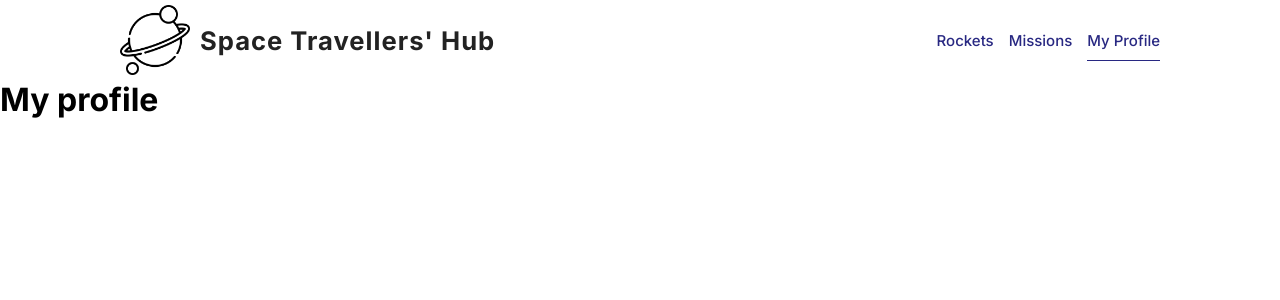
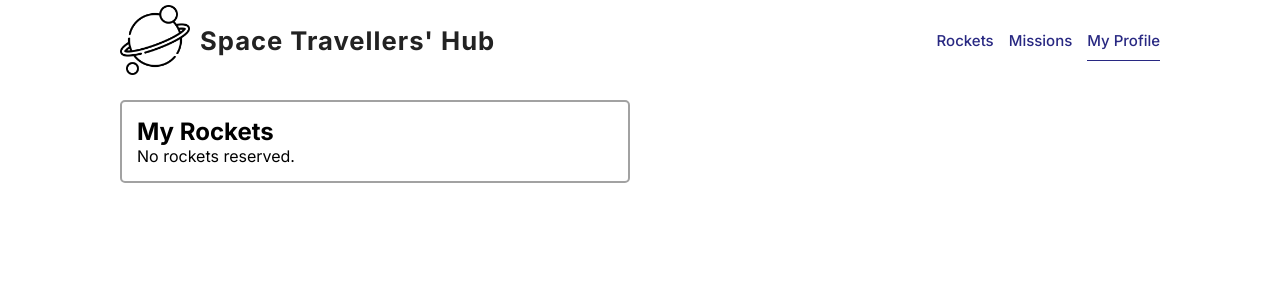
Before and after one commit to jeanbuhendwa/react-group-project, a React (Create React App) app: page /profile in a window 1280 px wide. Shown: the top 300 px of the page. Built offline with nearby package versions, Linux system fonts and the light colour scheme.

Commit message:
Add reserved rocket

```diff
--- a/src/pages/profile.js
+++ b/src/pages/profile.js
@@ -1,6 +1,27 @@
-import React from 'react';
+import { useSelector } from 'react-redux';
 
-const Profile = () => (
-  <h1 className="profile">My profile</h1>
-);
+const Profile = () => {
+  const rockets = useSelector((state) => state.rocket.rockets.filter((rocket) => rocket.reserved));
+
+  return (
+    <main className="mainProfile">
+      <section className="reservedRocket">
+        <h2>My Rockets</h2>
+        <ul>
+          {rockets.length > 0 ? (
+            rockets.map((rocket) => (
+              <li key={rocket.id} className="resRocket">
+                <h2>{rocket.name}</h2>
+                <p>{rocket.description}</p>
+              </li>
+            ))
+          ) : (
+            <p>No rockets reserved.</p>
+          )}
+        </ul>
+      </section>
+    </main>
+  );
+};
+
 export default Profile;
```
